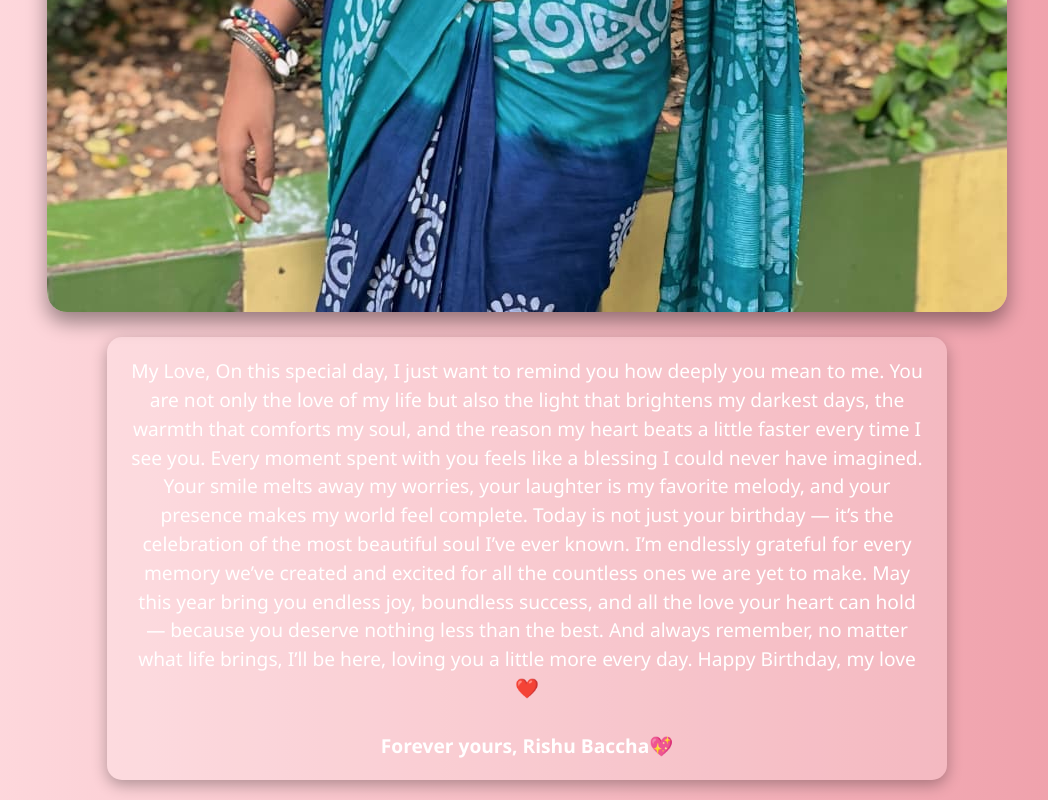
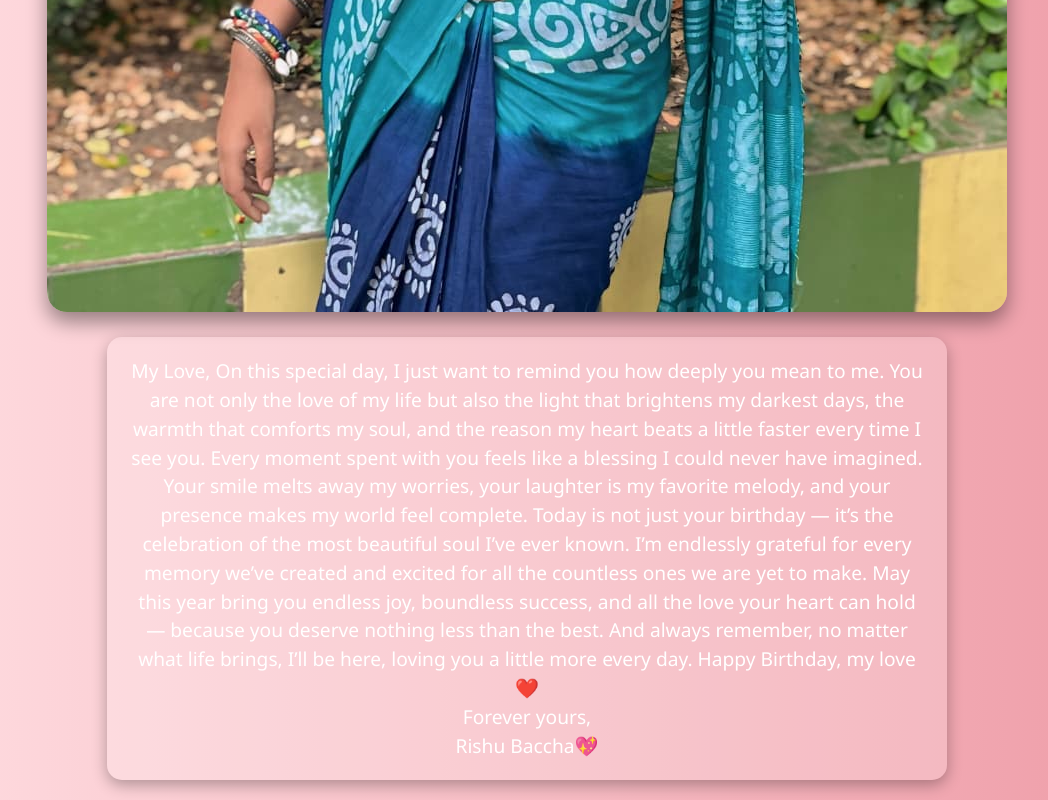
Before and after one commit to ctango147-byte/happy-birthday-shona, a plain HTML site: page birthday.html in a window 1280 px wide. Shown: the part 1163-1963 px from the top of the page, without its empty margins (113-1161 px from the left). Drawn offline with Linux system fonts and the light colour scheme.

Commit message:
Update birthday.html

```diff
--- a/birthday.html
+++ b/birthday.html
@@ -126,18 +126,13 @@
         <h1>🎉 Happy Birthday Shona 🎂</h1>
         <img class="main-img" src="shona.jpg" alt="Shona Birthday Photo">
         <p>
-            My Love, On this special day, I just want to remind you how deeply you mean to me.
-            You are not only the love of my life but also the light that brightens my darkest days,
-            the warmth that comforts my soul, and the reason my heart beats a little faster every time I see you.
-            Every moment spent with you feels like a blessing I could never have imagined.
-            Your smile melts away my worries, your laughter is my favorite melody, and your presence makes my world feel complete.
-            Today is not just your birthday — it’s the celebration of the most beautiful soul I’ve ever known.
-            I’m endlessly grateful for every memory we’ve created and excited for all the countless ones we are yet to make.
-            May this year bring you endless joy, boundless success, and all the love your heart can hold — because you deserve nothing less than the best.
-            And always remember, no matter what life brings, I’ll be here, loving you a little more every day.
-            Happy Birthday, my love ❤️
-            <br><br>
-            <strong>Forever yours, Rishu Baccha💖</strong>
+           My Love, On this special day, I just want to remind you how deeply you mean to me. You are not only the love of my life but also the light that brightens my darkest days, the warmth that comforts my soul, and the reason my heart beats a little faster every time I see you. Every moment spent with you feels like a blessing I could never have imagined. Your smile melts away my worries, your laughter is my favorite melody, and your presence makes my world feel complete.
+
+        Today is not just your birthday — it’s the celebration of the most beautiful soul I’ve ever known. I’m endlessly grateful for every memory we’ve created and excited for all the countless ones we are yet to make. May this year bring you endless joy, boundless success, and all the love your heart can hold — because you deserve nothing less than the best. And always remember, no matter what life brings, I’ll be here, loving you a little more every day.
+
+        Happy Birthday, my love ❤️<br>
+        Forever yours,<br>
+        Rishu Baccha💖
         </p>
     </div>
 
```
